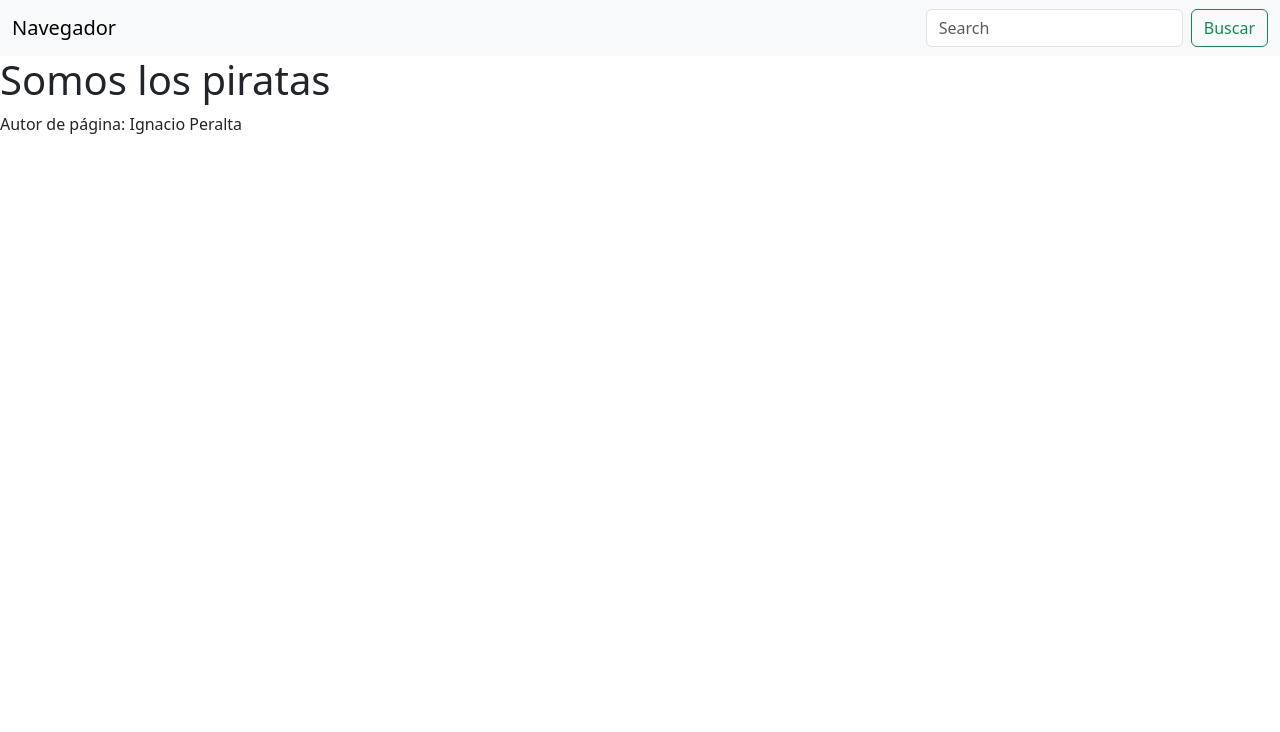
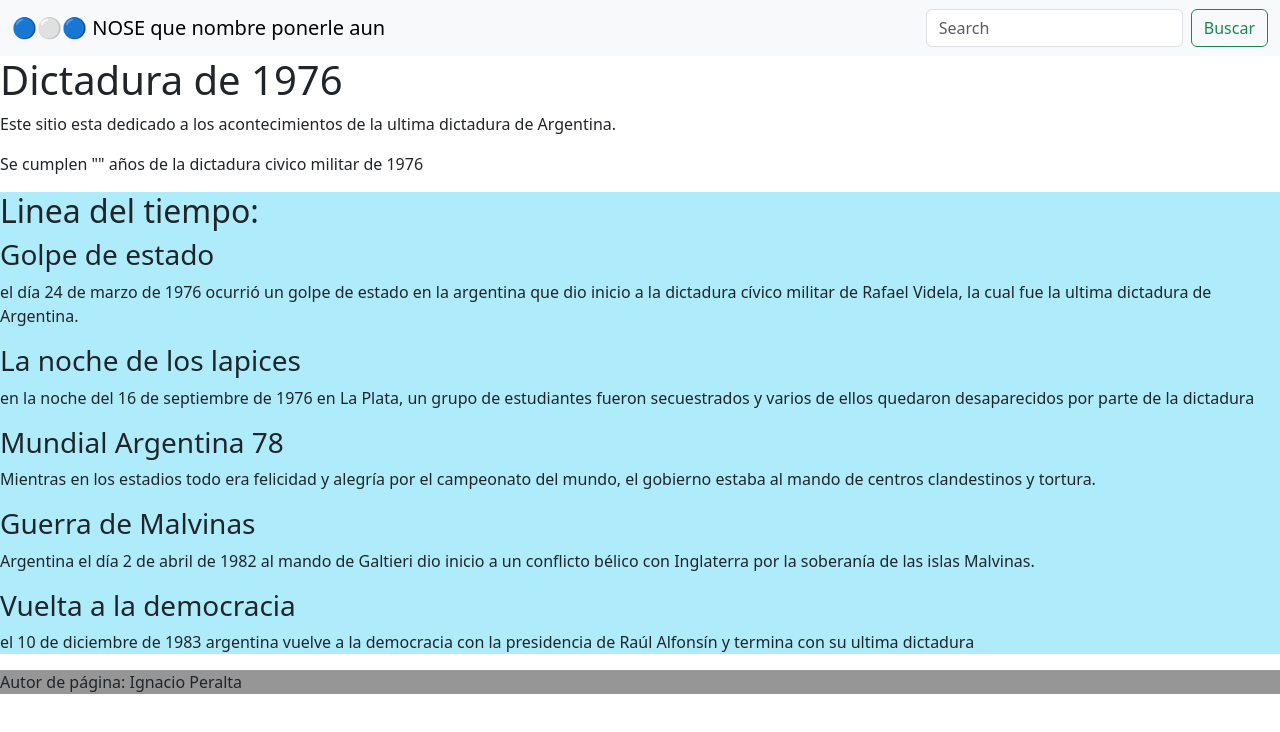
Before and after one commit to ignacioperalta-arch/TP-MemoriaActiva, a plain HTML site: page index.html in a window 1280 px wide. Drawn offline with nearby package versions, Linux system fonts and the light colour scheme.

Commit message:
agregando acontecimientos

```diff
--- a/CSS/estilos.css
+++ b/CSS/estilos.css
@@ -2,9 +2,31 @@
     --color0A: #ffffff;
     --color0B: #969696;
     --color0C: #000000;
-    --color1: #000000;
+    --color1A: #f71818;
+    --color1B: #ec8f15;
+    --color1C: #ff13b0;
+    --color2A: #6cf013;
+    --color2B: #0cb428;
+    --color2C: #efff14;
+    --color3A: #1c50fc;
+    --color3B: #22ccf7;
+    --color3C: #7023ff;
 }
 
+/* 1. Header */
+
+/* 2. Body */
+
 body {
-    background-color: ;
+    background-color: var(--color0A);
 }
+
+.hero {
+    background-color: #22ccf75d;
+}
+
+/* 3. Footer */
+
+footer {
+    background-color: #969696;
+}
--- a/index.html
+++ b/index.html
@@ -1,10 +1,10 @@
 <!DOCTYPE html>
-<html lang="is">
+<html lang="es">
 
 <head>
     <meta charset="UTF-8">
     <meta name="viewport" content="width=device-width, initial-scale=1.0">
-    <title>Verdad y memoria</title>
+    <title>Memoria activa</title>
 
     <link href="https://cdn.jsdelivr.net/npm/bootstrap@5.3.9/dist/css/bootstrap.min.css" rel="stylesheet"
         integrity="sha384-yEPZ7jP9S0QKiUQ0m3jjsO4ProIW7wvR9gXkI7JOGa2XVsw53Yke2bsdkBbjmmiX" crossorigin="anonymous">
@@ -22,7 +22,7 @@
     <header>
         <nav class="navbar bg-body-tertiary">
             <div class="container-fluid">
-                <a class="navbar-brand">Navegador</a>
+                <a class="navbar-brand">🔵⚪🔵 NOSE que nombre ponerle aun</a>
                 <form class="d-flex" role="search">
                     <input class="form-control me-2" type="search" placeholder="Search" aria-label="Search" />
                     <button class="btn btn-outline-success" type="submit">Buscar</button>
@@ -33,10 +33,47 @@
     </header>
 
     <main>
-        <h1>Somos los piratas</h1>
-        <section>
-            <article>
-
+        <h1>Dictadura de 1976</h1>
+        <p>Este sitio esta dedicado a los acontecimientos de la ultima dictadura
+            de Argentina.
+        </p>
+        <p>Se cumplen "" años de la dictadura civico militar de 1976</p>
+        <section class="hero">
+            <h2>Linea del tiempo:</h2>
+            <article class="acontecimiento">
+                <h3>Golpe de estado</h3>
+                <p>el día 24 de marzo de 1976 ocurrió un golpe de estado en la
+                    argentina que dio inicio a la dictadura cívico militar de Rafael
+                    Videla, la cual fue la ultima dictadura de Argentina.
+                </p>
+            </article>
+            <article class="acontecimiento">
+                <h3>La noche de los lapices</h3>
+                <p>en la noche del 16 de septiembre de 1976 en La Plata, un
+                    grupo de estudiantes fueron secuestrados y varios de ellos
+                    quedaron desaparecidos por parte de la dictadura
+                </p>
+            </article>
+            <article class="acontecimiento">
+                <h3>Mundial Argentina 78</h3>
+                <p>Mientras en los estadios todo era felicidad y alegría por el
+                    campeonato del mundo, el gobierno estaba al mando de centros
+                    clandestinos y tortura.
+                </p>
+            </article>
+            <article class="acontecimiento">
+                <h3>Guerra de Malvinas</h3>
+                <p>Argentina el día 2 de abril de 1982 al mando de Galtieri
+                    dio inicio a un conflicto bélico con Inglaterra por la
+                    soberanía de las islas Malvinas.
+                </p>
+            </article>
+            <article class="acontecimiento">
+                <h3>Vuelta a la democracia</h3>
+                <p>el 10 de diciembre de 1983 argentina vuelve a la democracia
+                    con la presidencia de Raúl Alfonsín y termina con su ultima
+                    dictadura
+                </p>
             </article>
         </section>
     </main>
--- a/js/main.js
+++ b/js/main.js
@@ -0,0 +1 @@
+const hola = 3;
```
